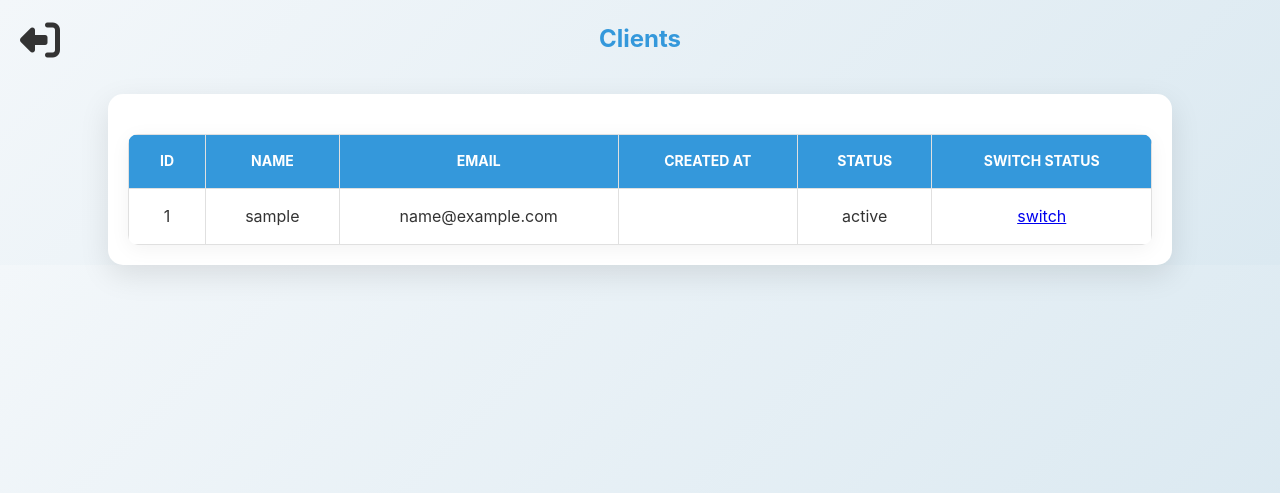
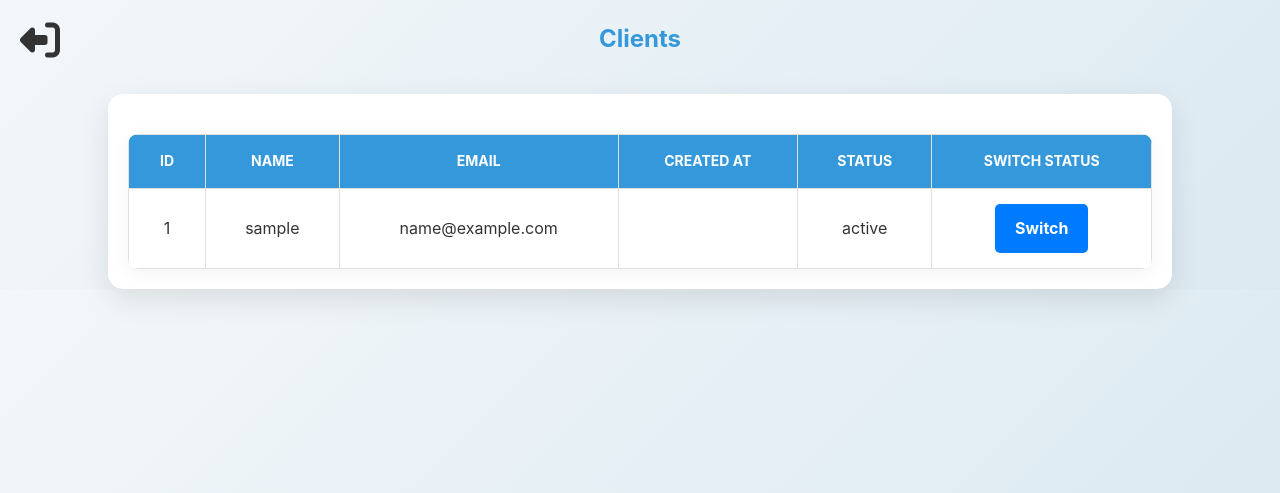
Before and after one commit to LJAMINE/Ecommerce-Brief, a PHP site: page /dashboard/admin/clients.php in a window 1280 px wide. Shown: the top 493 px of the page. Run offline with PHP 8.4, Linux system fonts and the light colour scheme; tables that the repository leaves empty or names only in its code hold one stand-in row (values such as "Sample post"); data that the repository does not hold is empty.

Commit message:
function activation of clients fixed

```diff
--- a/assets/style/style4.css
+++ b/assets/style/style4.css
@@ -82,3 +82,39 @@ tbody tr:nth-child(even) {
     color: #3498db;
     transform: scaleX(-1) scale(1.1);
 }
+.button {
+    display: inline-block;
+    padding: 10px 20px;
+    font-size: 16px;
+    font-weight: bold;
+    color: #fff;
+    background-color: #4CAF50;
+    border: none;
+    border-radius: 5px;
+    text-align: center;
+    text-decoration: none;
+    cursor: pointer;
+    transition: background-color 0.3s ease, transform 0.2s ease;
+}
+
+.button:hover {
+    background-color: #45a049;
+    transform: scale(1.05);
+}
+
+.button:active {
+    background-color: #388e3c;
+}
+
+.update-button {
+    background-color: #007bff;
+    padding: 12px 20px;
+}
+
+.update-button:hover {
+    background-color: #0056b3;
+}
+
+.update-button:active {
+    background-color: #004085;
+}
--- a/dashboard/admin/clients.php
+++ b/dashboard/admin/clients.php
@@ -20,6 +20,7 @@ $clients = $clientsManagers->getUser();
 </head>
 
 <body>
+
     <div class="icon-container">
         <a href="./admin.php" class="back-icon" title="Go Back">
             <i class="fa-solid fa-right-from-bracket"></i>
@@ -48,9 +49,9 @@ $clients = $clientsManagers->getUser();
                         <td><?= $client['status']; ?></td>
 
                         <td>
-                        <a href="../../function/auth/status.php?id=<?php echo $client['id'];?>" class="button update-button">switch</a>
+                            <a href="../../function/auth/status.php?id=<?php echo $client['id']; ?>" class="button update-button">Switch</a>
+                        </td>
 
-                        </td>
                     </tr>
                 <?php } ?>
             </tbody>
```
Also changed, not shown: class/auth.php (+3 -6 lines), function/auth/status.php (+16 -5 lines).
